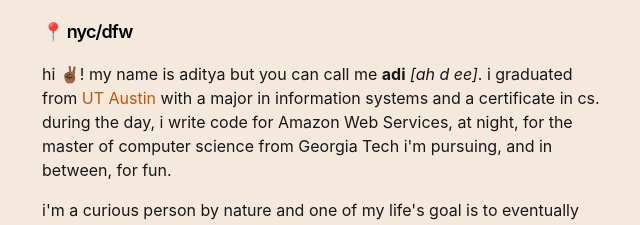
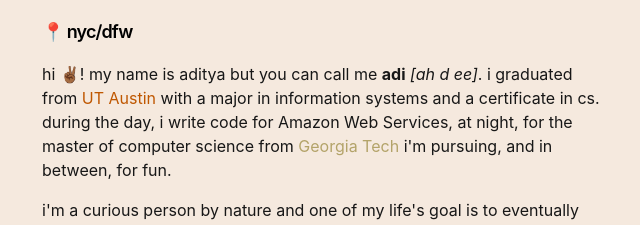
Before and after one commit to adiadd/adiadd.github.io, a Next.js app: page / in a window 1280 px wide. Shown: the part 162-387 px from the top of the page, without its empty margins (318-958 px from the left). Built offline with nearby package versions, Linux system fonts and the light colour scheme.

Commit message:
feat: gt color

```diff
--- a/src/app/page.tsx
+++ b/src/app/page.tsx
@@ -16,7 +16,8 @@
         <span style={{ color: "#bf5700" }}>UT Austin</span> with a major in
         information systems and a certificate in cs. during the day, i write
         code for Amazon Web Services, at night, for the master of computer
-        science from Georgia Tech i&apos;m pursuing, and in between, for fun.
+        science from <span style={{ color: "#B3A369" }}>Georgia Tech</span>{" "}
+        i&apos;m pursuing, and in between, for fun.
       </p>
       <p className="mb-4 text-neutral-900 dark:text-neutral-100">
         i&apos;m a curious person by nature and one of my life&apos;s goal is to
```
